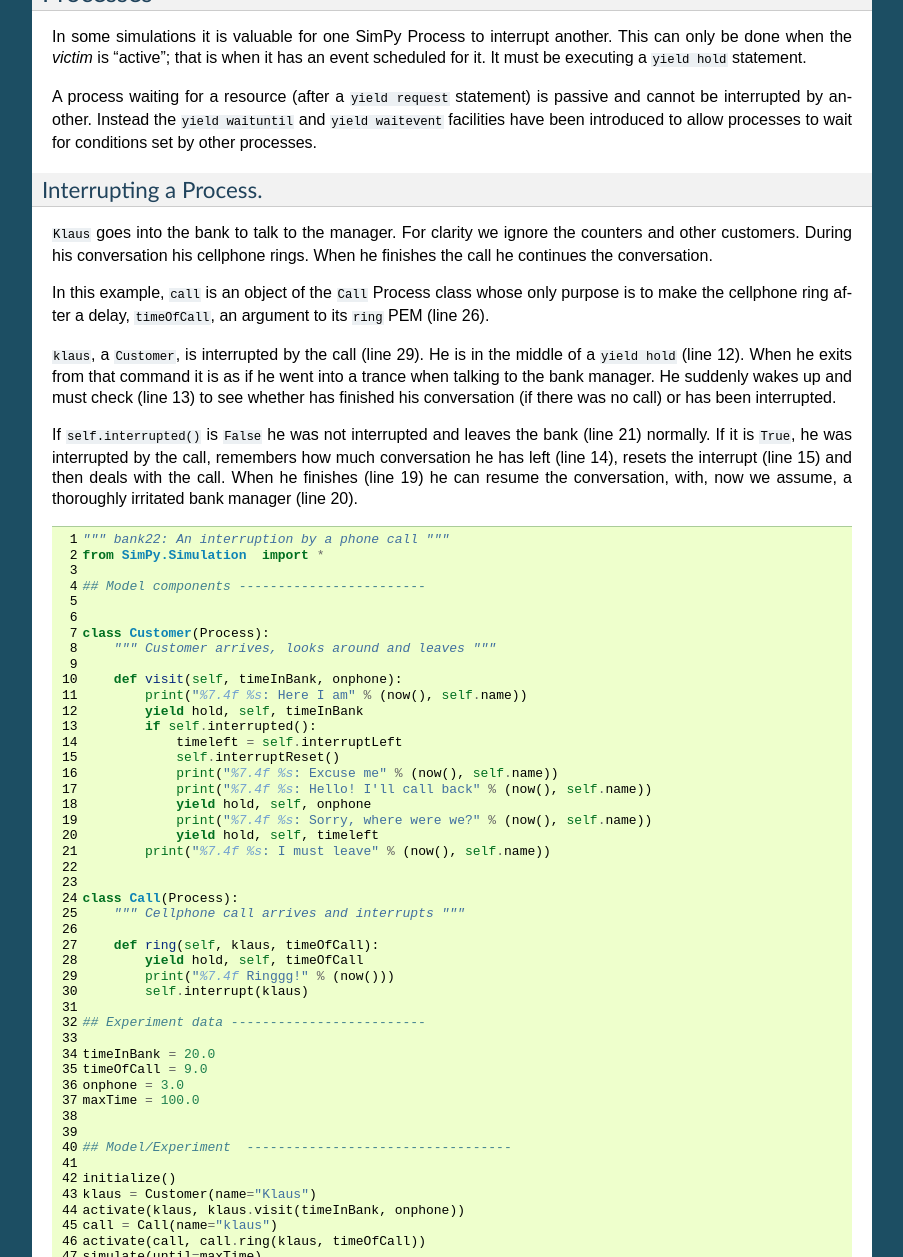
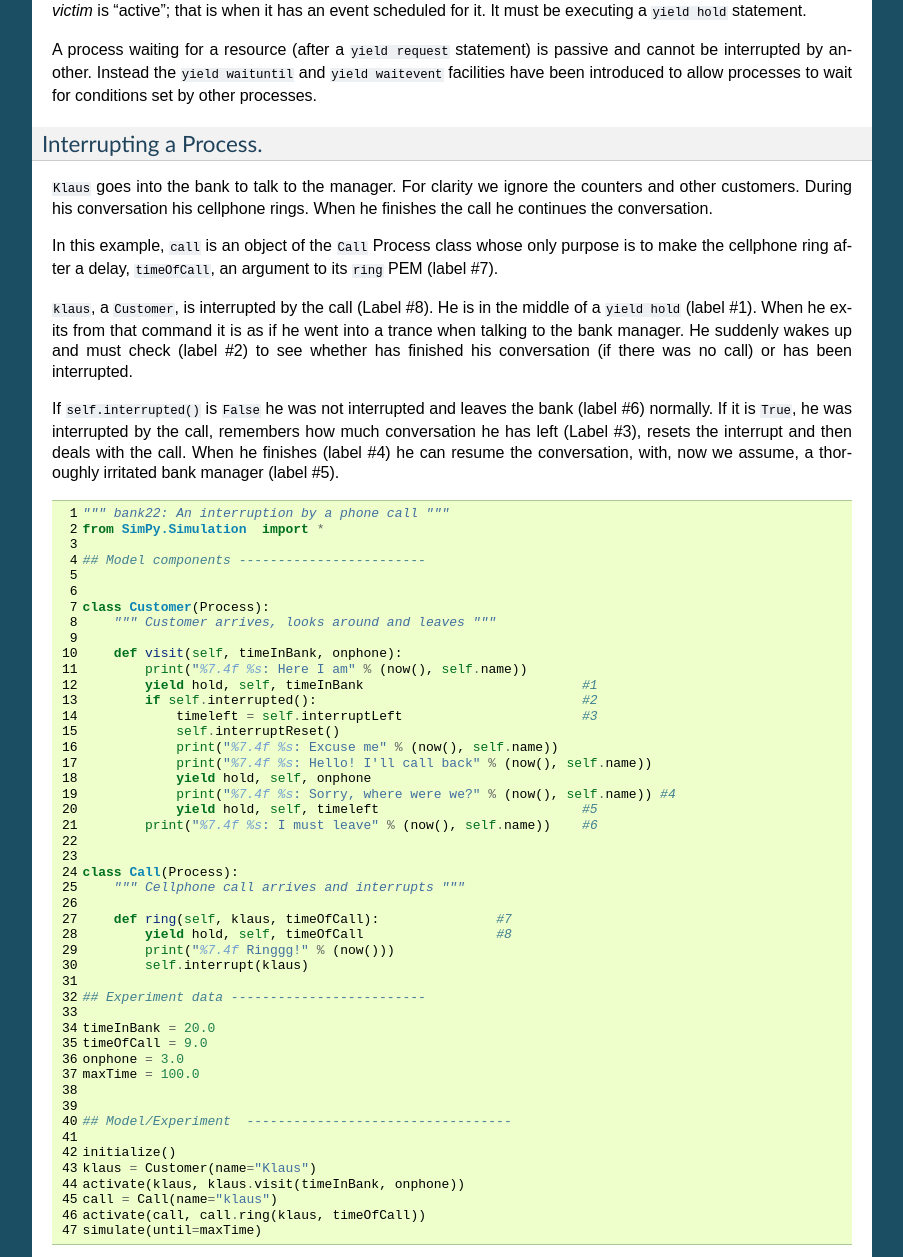
Before and after one commit to SimPyClassic/SimPyClassic, a Sphinx documentation site: the page built from docs/source/Tutorials/TheBank2.rst, in a window 1280 px wide and 1400 px high, scrolled down 6796 px, cut to the strip 0-1257 px from the top of the window. Shown: the whole strip, without its empty margins (198-1101 px from the left). Built offline with Sphinx 7.4.7, drawn with Linux system fonts in a browser that asks for light colours; the version number could not be read and is left out; some of the changed text lies outside the part shown.

Commit message:
labels for the two bank tutorials

```diff
--- a/docs/source/SimPy_Tutorials.rst
+++ b/docs/source/SimPy_Tutorials.rst
@@ -21,7 +21,6 @@ simulation object is independent of others.
 
    Tutorials/TheBank
    Tutorials/TheBank2
-   Tutorials/OO_Approach
    Tutorials/TheBankOO
    Tutorials/TheBank2OO
    OnLineSimPyCourse
--- a/docs/source/Tutorials/TheBank2.rst
+++ b/docs/source/Tutorials/TheBank2.rst
@@ -129,18 +129,18 @@ priority. Since the default is ``priority=0`` this is easy for most of
 them.
 
 To observe the priority in action, while all other customers have the
-default priority of 0, at labels 5 and 6 we create and
+default priority of 0, at labels #5 and #6 we create and
 activate one special customer, ``Guido``, with priority 100 who
 arrives at time ``23.0``.
 
 The ``visit`` customer method has a new parameter, ``P`` (at label
-1), which allows us to set the customer priority.
+#3), which allows us to set the customer priority.
 
-At label 4, ``counter`` is defined with ``qType=PriorityQ`` so
-that we can request it with priority (at 3) using the
+At label #4, ``counter`` is defined with ``qType=PriorityQ`` so
+that we can request it with priority (at #3) using the
 statement ``yield request,self,counter,P``
 
-At label 2, we now print out the number of customers waiting when each
+At label #2, we now print out the number of customers waiting when each
 customer arrives.
 
 
@@ -174,10 +174,9 @@ any customer in service when he arrives. That customer will resume
 when ``Guido`` finishes (unless higher priority customers
 intervene). It requires only a change to one line of the program,
 adding the argument, ``preemptable=True`` to the ``Resource``
-statement at label 1.
+statement at label #1.
 
 .. literalinclude:: bankprograms/bank23.py
-
 
 Though ``Guido`` arrives at the same time, ``23.000``, he no longer
 has to wait and immediately goes into service, displacing the
@@ -188,8 +187,6 @@ finishes at ``36.083``, ``Customer01`` resumes service and takes
 is the  same as before (``12.000`` minutes).
 
 .. literalinclude:: bankprograms/bank23.out
-
-
 
 .. raw:: latex
 
@@ -225,9 +222,9 @@ system the customer must first check to see if there is room. We will
 need the number of customers in the system or waiting. We could keep a
 count, incrementing when a customer joins the queue or, since we have
 a Resource, use the length of the Resource's ``waitQ``. Choosing the
-latter we test (on line 25). If there is not enough room, we
-balk, incrementing a Class variable ``Customer.numBalking`` at line
-34 to get the total number balking during the run.
+latter we test (at label #1). If there is not enough room, we balk,
+incrementing a Class variable ``Customer.numBalking`` at line 34 to
+get the total number balking during the run.
 
 
 .. literalinclude:: bankprograms/bank24.py
@@ -237,7 +234,6 @@ The resulting output for a run of this program showing balking
 occurring is given below:
 
 .. literalinclude:: bankprograms/bank24.out
-
 
 When ``Customer02`` arrives, numbers 00 is already in service and 01
 is waiting. There is no room so 02 balks. In fact another customer,
@@ -265,7 +261,7 @@ There is a complication, though. The requesting PEM must discover what
 actually happened. Did the process get the resource or did it
 renege? This involves a *mandatory* test of ``self.acquired(``\
 *resource*\
-``)``. In our example, this test is in line 26.
+``)``. In our example, this test is at label #1.
 
 .. literalinclude:: bankprograms/bank21.py
 
@@ -311,23 +307,32 @@ conversation.
 
 In this example, ``call`` is an object of the ``Call`` Process class
 whose only purpose is to make the cellphone ring after a delay,
-``timeOfCall``, an argument to its ``ring`` PEM (line 26).
+``timeOfCall``, an argument to its ``ring`` PEM (label #7).
 
-``klaus``, a ``Customer``, is interrupted by the call (line 29).
-He is in the middle of a ``yield hold`` (line 12). When he exits
+..
+   12  1
+   13 2
+   14 3
+   19 4
+   20 5
+   21 6
+   26 7
+   29 8
+
+
+``klaus``, a ``Customer``, is interrupted by the call (Label #8).
+He is in the middle of a ``yield hold`` (label #1). When he exits
 from that command it is as if he went into a trance when talking to
-the bank manager. He suddenly wakes up and must check (line 13)
+the bank manager. He suddenly wakes up and must check (label #2)
 to see whether has finished his conversation (if there was no call) or
 has been interrupted.
 
 If ``self.interrupted()`` is ``False`` he was not interrupted and
-leaves the bank (line 21) normally. If it is ``True``, he was
+leaves the bank (label #6) normally. If it is ``True``, he was
 interrupted by the call, remembers how much conversation he has left
-(line 14), resets the interrupt (line 15) and then deals
-with the call. When he finishes (line 19) he can resume the
-conversation, with, now we assume, a thoroughly irritated bank manager
-(line 20).
-
+(Label #3), resets the interrupt and then deals with the call. When he
+finishes (label #4) he can resume the conversation, with, now we
+assume, a thoroughly irritated bank manager (label #5).
 
 .. literalinclude:: bankprograms/bank22.py
 
@@ -350,22 +355,31 @@ the door is opened by a doorman. They wait for the door to be opened
 and then rush in and queue to be served.
 
 This model uses the ``waituntil`` yield command. In the program listing
-the door is initially closed (line 7) and a function to test if
-it is open is defined at line 8.
+the door is initially closed (label #1) and a function to test if
+it is open is defined at label #2.
 
-The ``Doorman`` class is defined starting at line 11 and the single
-``doorman`` is created and activated at at lines 65 and 66. The
-doorman waits for an average 10 minutes (label 16) and then
+..
+   07  1
+   08  2
+   11  3
+   16  4
+   29  5
+   40  6
+   65  7
+   66  8
+
+The ``Doorman`` class is defined starting at label #3 and the single
+``doorman`` is created and activated at at labels #7 and #8. The
+doorman waits for an average 10 minutes (label #4) and then
 opens the door.
 
-The ``Customer`` class is defined at line 29 and a new customer prints out
+The ``Customer`` class is defined at label #5 and a new customer prints out
 ``Here I am`` on arrival. If the door is still closed, he adds ``but
-the door is shut`` and settles down to wait (line 40), using the
+the door is shut`` and settles down to wait (label #6), using the
 ``yield waituntil`` command. When the door is opened by the doorman the
 ``dooropen`` state is changed and the customer (and all others waiting
 for the door) proceed. A customer arriving when the door is open will
 not be delayed.
-
 
 .. literalinclude:: bankprograms/bank14.py
 
@@ -373,7 +387,6 @@ The output from a run for this programs shows how the first customer
 has to wait until the door is opened.
 
 .. literalinclude:: bankprograms/bank14.out
-
 
 Wait for the doorman to give a signal: ``waitevent``
 ~~~~~~~~~~~~~~~~~~~~~~~~~~~~~~~~~~~~~~~~~~~~~~~~~~~~~
@@ -385,20 +398,30 @@ is a very secure bank). The customers wait for the door to be opened
 and all those waiting enter and proceed to the counter. The door is
 closed behind them.
 
+..
+   07 1
+   10 2
+   15 3
+   16 4
+   29 5
+   39 6
+   66 7
+   67 8
+
+
 This model uses the ``yield waitevent`` command which requires a
-``SimEvent`` to be defined (line 7).  The ``Doorman`` class is defined
-at line 10 and the ``doorman`` is created and activated at at labels
-66 and 67. The doorman waits for a fixed time (label
-15) and then tells the customers that the door is open. This is
-achieved on line 16 by signalling the ``dooropen`` event.
+``SimEvent`` to be defined (label #1).  The ``Doorman`` class is
+defined at label #2 and the ``doorman`` is created and activated at
+labels #7 and #8. The doorman waits for a fixed time (label #3) and
+then tells the customers that the door is open. This is achieved on
+label #4 by signalling the ``dooropen`` event.
 
-The ``Customer`` class is defined at 29 and in its PEM, when a
+The ``Customer`` class is defined at label #5 and in its PEM, when a
 customer arrives, he prints out ``Here I am``. If the door is still
 closed, he adds `"but the door is shut`` and settles down to wait for
-the door to be opened using the ``yield waitevent`` command (line
-39). When the door is opened by the doorman (that is, he sends
-the ``dooropen.signal()`` the customer and any others waiting may
-proceed.
+the door to be opened using the ``yield waitevent`` command (label
+#6). When the door is opened by the doorman (that is, he sends the
+``dooropen.signal()`` the customer and any others waiting may proceed.
 
 
 .. literalinclude:: bankprograms/bank13.py
--- a/docs/source/Tutorials/bankprograms/bank01.py
+++ b/docs/source/Tutorials/bankprograms/bank01.py
@@ -1,25 +1,25 @@
-""" bank01: The single non-random Customer """  # (1)
-from SimPy.Simulation import *  # (2)
+""" bank01: The single non-random Customer """  #1
+from SimPy.Simulation import *                  #2
 
 ## Model components -----------------------------
 
 
-class Customer(Process):  # (3)
+class Customer(Process):  #3
     """ Customer arrives, looks around and leaves """
 
-    def visit(self, timeInBank):  # (4)
-        print("%2.1f %s  Here I am" % (now(), self.name))  # (5)
-        yield hold, self, timeInBank  # (6)
-        print("%2.1f %s  I must leave" % (now(), self.name))  # (7)
+    def visit(self, timeInBank):                              #4
+        print("%2.1f %s  Here I am" % (now(), self.name))     #5
+        yield hold, self, timeInBank                          #6
+        print("%2.1f %s  I must leave" % (now(), self.name))  #7
 
 ## Experiment data ------------------------------
 
-maxTime = 100.0     # minutes (8)
+maxTime = 100.0     # minutes #8
 timeInBank = 10.0   # minutes
 
 ## Model/Experiment ------------------------------
 
-initialize()  # (9)
-c = Customer(name="Klaus")  # (10)
-activate(c, c.visit(timeInBank), at=5.0)  # (11)
-simulate(until=maxTime)  # (12)
+initialize()                #9
+c = Customer(name="Klaus")  #10
+activate(c, c.visit(timeInBank), at=5.0)  #11
+simulate(until=maxTime)  #12
--- a/docs/source/Tutorials/bankprograms/bank06.py
+++ b/docs/source/Tutorials/bankprograms/bank06.py
@@ -12,8 +12,8 @@ class Source(Process):
         for i in range(number):
             c = Customer(name="Customer%02d" % (i))
             activate(c, c.visit(timeInBank=12.0))
-            t = expovariate(1.0 / meanTBA)                # (1)
-            yield hold, self, t                         # (2)
+            t = expovariate(1.0 / meanTBA)                #1
+            yield hold, self, t                           #2
 
 
 class Customer(Process):
@@ -32,7 +32,7 @@ ARRint = 10.0    # mean arrival interval, minutes
 
 ## Model/Experiment ------------------------------
 
-seed(99999)                                             # (3)
+seed(99999)                                             #3
 initialize()
 s = Source(name='Source')
 activate(s, s.generate(number=maxNumber,
--- a/docs/source/Tutorials/bankprograms/bank09.py
+++ b/docs/source/Tutorials/bankprograms/bank09.py
@@ -41,7 +41,7 @@ theseed = 99999
 ## Model/Experiment ------------------------------
 
 seed(theseed)
-k = Resource(capacity=2, name="Counter", unitName="Clerk")   # (1)
+k = Resource(capacity=2, name="Counter", unitName="Clerk")   #1
 
 initialize()
 s = Source('Source')
--- a/docs/source/Tutorials/bankprograms/bank13.py
+++ b/docs/source/Tutorials/bankprograms/bank13.py
@@ -4,16 +4,16 @@
 
 ## Model components ------------------------
 
-dooropen = SimEvent("Door Open")
+dooropen = SimEvent("Door Open")                         #1
 
 
-class Doorman(Process):
+class Doorman(Process):                                  #2
     """ Doorman opens the door"""
     def openthedoor(self):
         """ He will opens the door at fixed intervals"""
         for i in range(5):
-            yield hold, self, 30.0
-            dooropen.signal()
+            yield hold, self, 30.0                       #3
+            dooropen.signal()                            #4
             print("%7.4f You may enter" % (now()))
 
 
@@ -26,7 +26,7 @@
             yield hold, self, expovariate(rate)
 
 
-class Customer(Process):
+class Customer(Process):                            #5
     """ Customer arrives, is served and leaves """
     def visit(self, timeInBank=10):
         arrive = now()
@@ -63,8 +63,8 @@
     seed(SEED)
 
     initialize()
-    doorman = Doorman()
-    activate(doorman, doorman.openthedoor())
+    doorman = Doorman()                           #7
+    activate(doorman, doorman.openthedoor())      #8
     source = Source()
     activate(source,
              source.generate(number=5, rate=0.1), at=0.0)
--- a/docs/source/Tutorials/bankprograms/bank14.py
+++ b/docs/source/Tutorials/bankprograms/bank14.py
@@ -3,24 +3,19 @@ from SimPy.Simulation import *
 from random import expovariate, seed
 
 ## Model components ------------------------
-
-door = 'Shut'
-
-
-def dooropen():
+door = 'Shut'                                        #1
+def dooropen():                                      #2
     return door == 'Open'
 
-
-class Doorman(Process):
+class Doorman(Process):                              #3
     """ Doorman opens the door"""
     def openthedoor(self):
         """ He will open the door when he arrives"""
         global door
-        yield hold, self, expovariate(1.0 / 10.0)
+        yield hold, self, expovariate(1.0 / 10.0)    #4
         door = 'Open'
         print("%7.4f Doorman: Ladies and "\
               "Gentlemen! You may all enter." % (now()))
-
 
 class Source(Process):
     """ Source generates customers randomly"""
@@ -30,19 +25,17 @@ class Source(Process):
             activate(c, c.visit(timeInBank=12.0))
             yield hold, self, expovariate(rate)
 
-
-class Customer(Process):
+class Customer(Process):                              #5
     """ Customer arrives, is served and leaves """
     def visit(self, timeInBank=10):
         arrive = now()
-
         if dooropen():
             msg = ' and the door is open.'
         else:
             msg = ' but the door is shut.'
         print("%7.4f %s: Here I am%s" % (now(), self.name, msg))
 
-        yield waituntil, self, dooropen
+        yield waituntil, self, dooropen              #6
 
         print("%7.4f %s: I can  go in!" % (now(), self.name))
         wait = now() - arrive
@@ -61,20 +54,17 @@ maxTime = 2000.0   # minutes
 counter = Resource(1, name="Clerk")
 
 ## Model  ----------------------------------
-
-
 def model(SEED=393939):
     seed(SEED)
 
     initialize()
     door = 'Shut'
-    doorman = Doorman()
-    activate(doorman, doorman.openthedoor())
+    doorman = Doorman()                           #7
+    activate(doorman, doorman.openthedoor())      #8
     source = Source()
     activate(source,
              source.generate(number=5, rate=0.1), at=0.0)
     simulate(until=400.0)
 
 ## Experiment  ----------------------------------
-
 model()
--- a/docs/source/Tutorials/bankprograms/bank21.py
+++ b/docs/source/Tutorials/bankprograms/bank21.py
@@ -25,7 +25,7 @@ class Customer(Process):
 
         yield (request, self, counter), (hold, self, maxWaitTime)
         wait = now() - arrive  # waiting time
-        if self.acquired(counter):
+        if self.acquired(counter):                                  #1
             print("%8.3f %s: Waited %6.3f" % (now(), self.name, wait))
             yield hold, self, timeInBank
             yield release, self, counter
--- a/docs/source/Tutorials/bankprograms/bank22.py
+++ b/docs/source/Tutorials/bankprograms/bank22.py
@@ -9,23 +9,23 @@ class Customer(Process):
 
     def visit(self, timeInBank, onphone):
         print("%7.4f %s: Here I am" % (now(), self.name))
-        yield hold, self, timeInBank
-        if self.interrupted():
-            timeleft = self.interruptLeft
+        yield hold, self, timeInBank                            #1
+        if self.interrupted():                                  #2
+            timeleft = self.interruptLeft                       #3
             self.interruptReset()
             print("%7.4f %s: Excuse me" % (now(), self.name))
             print("%7.4f %s: Hello! I'll call back" % (now(), self.name))
             yield hold, self, onphone
-            print("%7.4f %s: Sorry, where were we?" % (now(), self.name))
-            yield hold, self, timeleft
-        print("%7.4f %s: I must leave" % (now(), self.name))
+            print("%7.4f %s: Sorry, where were we?" % (now(), self.name)) #4
+            yield hold, self, timeleft                          #5
+        print("%7.4f %s: I must leave" % (now(), self.name))    #6
 
 
 class Call(Process):
     """ Cellphone call arrives and interrupts """
 
-    def ring(self, klaus, timeOfCall):
-        yield hold, self, timeOfCall
+    def ring(self, klaus, timeOfCall):               #7
+        yield hold, self, timeOfCall                 #8
         print("%7.4f Ringgg!" % (now()))
         self.interrupt(klaus)
 
--- a/docs/source/Tutorials/bankprograms/bank24.py
+++ b/docs/source/Tutorials/bankprograms/bank24.py
@@ -3,8 +3,6 @@ from SimPy.Simulation import *
 from random import expovariate, seed
 
 ## Model components ------------------------
-
-
 class Source(Process):
     """ Source generates customers randomly """
 
@@ -15,7 +13,6 @@ class Source(Process):
             t = expovariate(1.0 / meanTBA)
             yield hold, self, t
 
-
 class Customer(Process):
     """ Customer arrives, is served and leaves """
 
@@ -24,7 +21,7 @@ class Customer(Process):
     def visit(self, b):
         arrive = now()
         print("%8.4f %s: Here I am " % (now(), self.name))
-        if len(b.waitQ) < maxInQueue:     # the test
+        if len(b.waitQ) < maxInQueue:                            #1
             yield request, self, b
             wait = now() - arrive
             print("%8.4f %s: Wait %6.3f" % (now(), self.name, wait))
```
Also changed, not shown: docs/source/Tutorials/TheBank.rst (+67 -126 lines), docs/source/Tutorials/bankprograms/bank02.py (+6 -6 lines), docs/source/Tutorials/bankprograms/bank03.py (+6 -6 lines), docs/source/Tutorials/bankprograms/bank05.py (+4 -4 lines), docs/source/Tutorials/bankprograms/bank07.py (+9 -9 lines), docs/source/Tutorials/bankprograms/bank08.py (+4 -4 lines), docs/source/Tutorials/bankprograms/bank10.py (+9 -9 lines), docs/source/Tutorials/bankprograms/bank11.py (+4 -4 lines), docs/source/Tutorials/bankprograms/bank12.py (+7 -7 lines).
